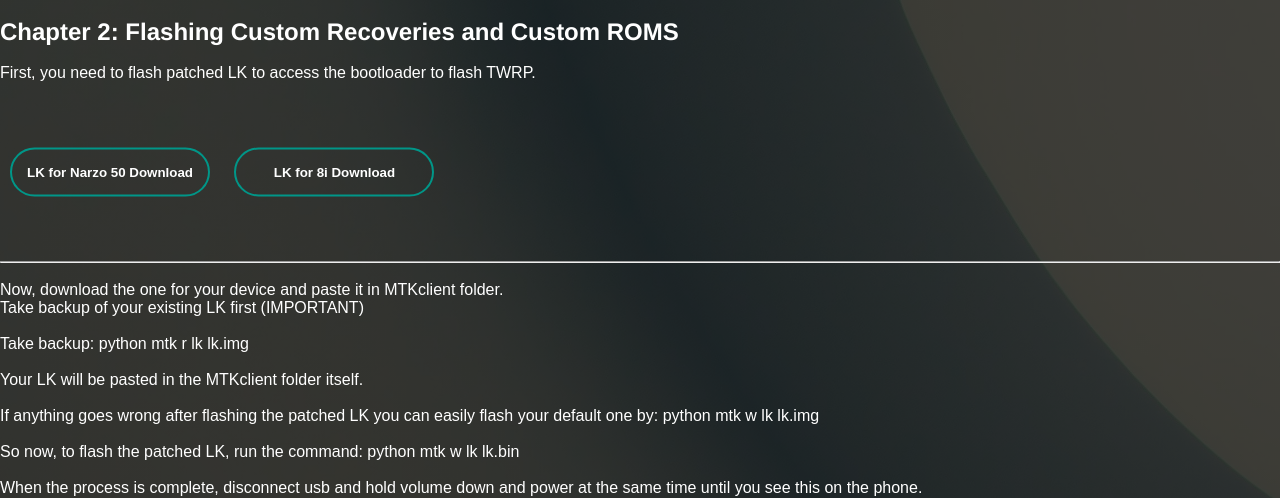
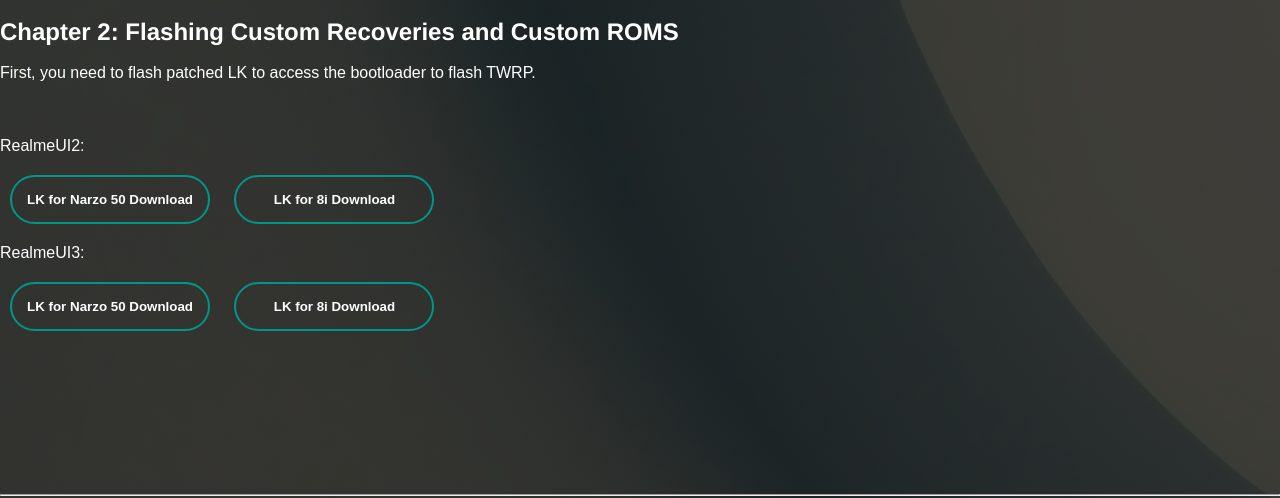
Before and after one commit to modyourspaced/modyourspaced.github.io, a plain HTML site: page Chapter2.html in a window 1280 px wide. Shown: the top 498 px of the page. Drawn offline with Linux system fonts and the light colour scheme.

Commit message:
Update some content in Chapter2.html
Added LK files for realmeUI 3.0.

```diff
--- a/Chapter2.html
+++ b/Chapter2.html
@@ -9,15 +9,26 @@
       <br>
     <h2 style="font-family:Helvetica;" > Chapter 2: Flashing Custom Recoveries and Custom ROMS</h2>
     <br>
-    <p>First, you need to flash patched LK to access the bootloader to flash TWRP.</p>
+    <p> First, you need to flash patched LK to access the bootloader to flash TWRP.</p>
+    <br>
+    <br>
     <br>
     <br>
     <br>
     <br>
     <br>
     <div class="content">
+      <br>
+      <br>
+      <br>
+      <br>
+      <p> RealmeUI2:</p>
     <button onclick="document.location='https://t.me/Realme8iCommunity/138074'" type="button" > <span></span> LK for Narzo 50 Download </a> </button>
       <button onclick="document.location='https://t.me/Realme8iCommunity/138075'" type="button"> <span></span> LK for 8i Download </button>
+     <br>
+     <p> RealmeUI3:</p>
+     <button onclick="document.location='https://t.me/Realme8iCommunity/175916'" type="button" > <span></span> LK for Narzo 50 Download </a> </button>
+      <button onclick="document.location='https://t.me/Realme8iCommunity/175913'" type="button"> <span></span> LK for 8i Download </button>
       </div>
     <hr>
     <br>
```
